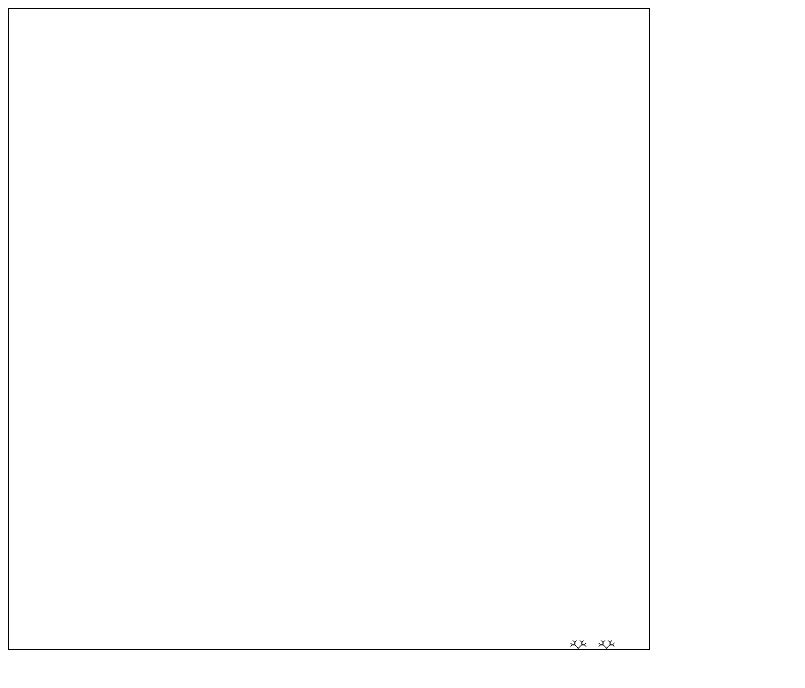
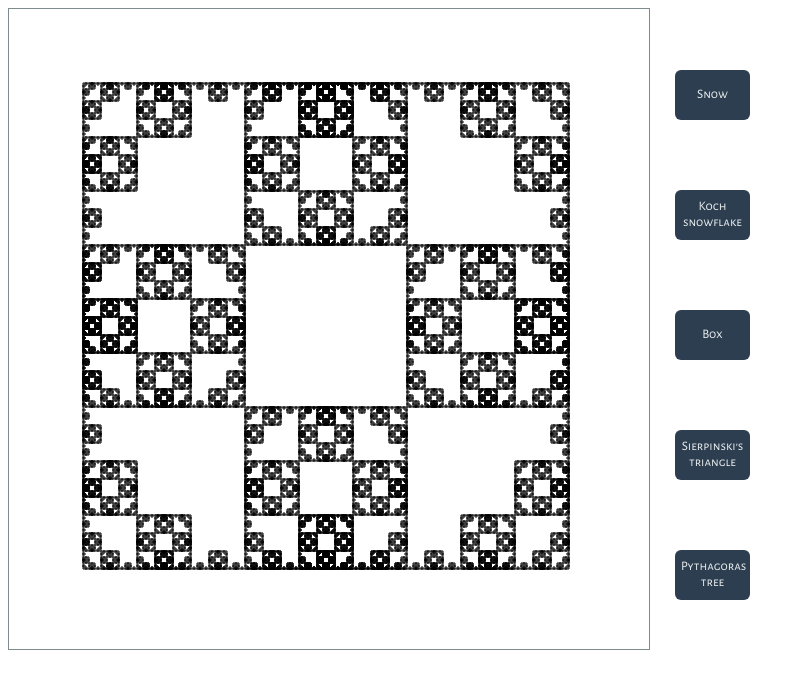
Before and after one commit to nadr0/L-S, a plain HTML site: page index.html in a window 1280 px wide. Shown: the whole page, without its empty margins (0-805 px from the left). Drawn offline with Linux system fonts and the light colour scheme.

Commit message:
sample buttons working to pick different systems

```diff
--- a/LoadSystems.js
+++ b/LoadSystems.js
@@ -5,11 +5,11 @@ function clearCanvas(){
 function newL(){
 	clearCanvas();
 	delete L;
-	pythagorasTree();
 }
 
 
 function kochSnow(){
+	newL();
 	T.pos.x = 0;
 	T.pos.y = 640;
 	T.dir.x = 1;
@@ -20,6 +20,7 @@ function kochSnow(){
 }
 
 function kochSnowFlake(){
+	newL();
 	T.pos.x = 75;
 	T.pos.y = 175;
 	T.dir.x = 1;
@@ -30,7 +31,7 @@ function kochSnowFlake(){
 }
 
 function box(){
-
+	newL();
 	T.pos.x = 560;
 	T.pos.y = 560;
 	T.dir.x = 0;
@@ -43,7 +44,7 @@ function box(){
 
 
 function sierpinskisTriangle(){
-
+	newL();
 	T.pos.x = 65;
 	T.pos.y = 550;
 	T.dir.x = 1;
@@ -55,7 +56,7 @@ function sierpinskisTriangle(){
 }
 
 function pythagorasTree(){
-
+	newL();
 	T.pos.x = 320;
 	T.pos.y = 640;
 	T.dir.x = 0;
--- a/index.html
+++ b/index.html
@@ -1,6 +1,7 @@
 <!DOCTYPE html>
 <html>
 <head>
+	<link type="text/css" rel="stylesheet" href="stylesheet.css"/>
 	<script type="text/javascript" src="turtle.js"></script>
 	<script type="text/javascript" src="LSystem.js"></script>
 	<script type="text/javascript" src="LoadSystems.js"></script>
@@ -8,7 +9,15 @@
 </head>
 <body>
 
-	<canvas id="myCanvas" width="640" height="640" style="background-color:FFFFF; border:1px solid black;"></canvas>
+	<canvas id="myCanvas" width="640" height="640" style="background-color:FFFFF; border:1px solid #7f8c8d;"></canvas>
+
+	<div id="buttons">
+		<button class="button"  onclick="kochSnow()">Snow</button>
+		<button class="button"  onclick="kochSnowFlake()">Koch snowflake</button>
+		<button class="button"  onclick="box()">Box</button>
+		<button class="button"  onclick="sierpinskisTriangle()">Sierpinski's triangle</button>
+		<button class="button"  onclick="pythagorasTree()">Pythagoras tree</button>
+	</div>
 
 	<script>
 
@@ -16,32 +25,16 @@
 		var canvas = document.getElementById("myCanvas");
 		var context = canvas.getContext('2d');
 
-		// Parameters
-		// Angle, Initial, iterations, Rule
-
-		// Von Koch snowflake variation, x = 0, y = 250
-		// 60, F, F+F--F+F
-
-		// Von Koch snowflake, x = 0, y = 250
-		// 60, F--F--F, F+F--F+F
-
-		// Box, x = 0, y = 920
-		// 90, F+F+F+F, FF+F+F+F+FF
-
-
-		// Sierpinski's triangle, x = 50; y = 550; iterations = 8;
-		// 60,"F", "A-F-A","F+A+F"
-
-		// Pythagoras tree, x = 640; y= 920;
-		// iterations = 7; angle  45;
-		// "F", "A[F]F", "AA"
-
-		var x =640;
-		var y = 920;
-		var iterations = 7;
+		var x = 560;
+		var y = 560;
+		var iterations = 5;
 		var angle = 45;
 		var T = new turtle(x,y);
-		var L = new LSystem(angle,"F",iterations,"A[F]F","AA");
+		T.dir.x = 0;
+		T.dir.y = -1;
+		T.unit = 2.0;
+
+		var L = new LSystem(90, "F+F+F+F", 5,"FF+F+F+F+FF","");
 
 		L.decode();
 
--- /dev/null
+++ b/stylesheet.css
@@ -0,0 +1,83 @@
+@import url(http://fonts.googleapis.com/css?family=Alegreya+Sans+SC:400);
+
+.button{
+	font-family: 'Alegreya Sans SC';
+	font-weight: 200;
+	font-size: 12px;
+	position: block;
+	width: 75px;
+	height: 50px;
+	float: left;
+	border: none;
+	text-align: center;
+	text-decoration: none;
+	color: #ecf0f1;
+	font-weight: 200;
+	font-size: 13px;
+	cursor: pointer;
+	margin-top: 70px;
+	margin-left: 25px;
+	outline: 0;
+	opacity: 1;
+
+	background-color:#2c3e50;
+
+	transition: opacity .25s ease-in-out;
+	-moz-transition: opacity .25s ease-in-out;
+	-webkit-transition: opacity .25s ease-in-out;
+
+	transition: background-color .25s ease-in-out;
+	-moz-transition: background-color .25s ease-in-out;
+	-webkit-transition: background-color .25s ease-in-out;
+	border-radius: 6px;
+}
+
+#buttons{
+	top: 0px;
+	position: absolute;
+	display: inline-block;
+	width: 75px;
+	height: 400px;
+}
+
+.button:active{
+	transition: all 0.1s ease-in-out;
+ 	-ms-transform: scale(0.80,0.80);
+	-webkit-transform: scale(0.80,0.80);
+	transform: scale(0.80,0.80);
+}
+.button:hover{
+	background-color: rgba(231, 76, 60, 0.8);
+}
+
+/*
+	BG:Turquoise - #1abc9c
+	B:Green Sea - #16a085
+
+	Emerald - #2ecc71
+	Nephritis - #27ae60
+
+	Peter River - #3498db
+	Belize Hole - #2980b9
+
+	Amethyst - #9b59b6
+	Wisteria - #8e44ad
+
+	Wet Asphalt - #34495e
+	Midnight Blue - #2c3e50
+
+	Sun Flower - #f1c40f
+	Orange - #f39c12
+
+	Carrot - #e67e22
+	Pumpkin - #d35400
+
+	Alizarin - #e74c3c
+	Pomegranate - #c0392b
+
+	Clouds - #ecf0f1
+	Silver - #bdc3c7
+
+	Concrete - #95a5a6
+	Asbestos - #7f8c8d
+*/
```
